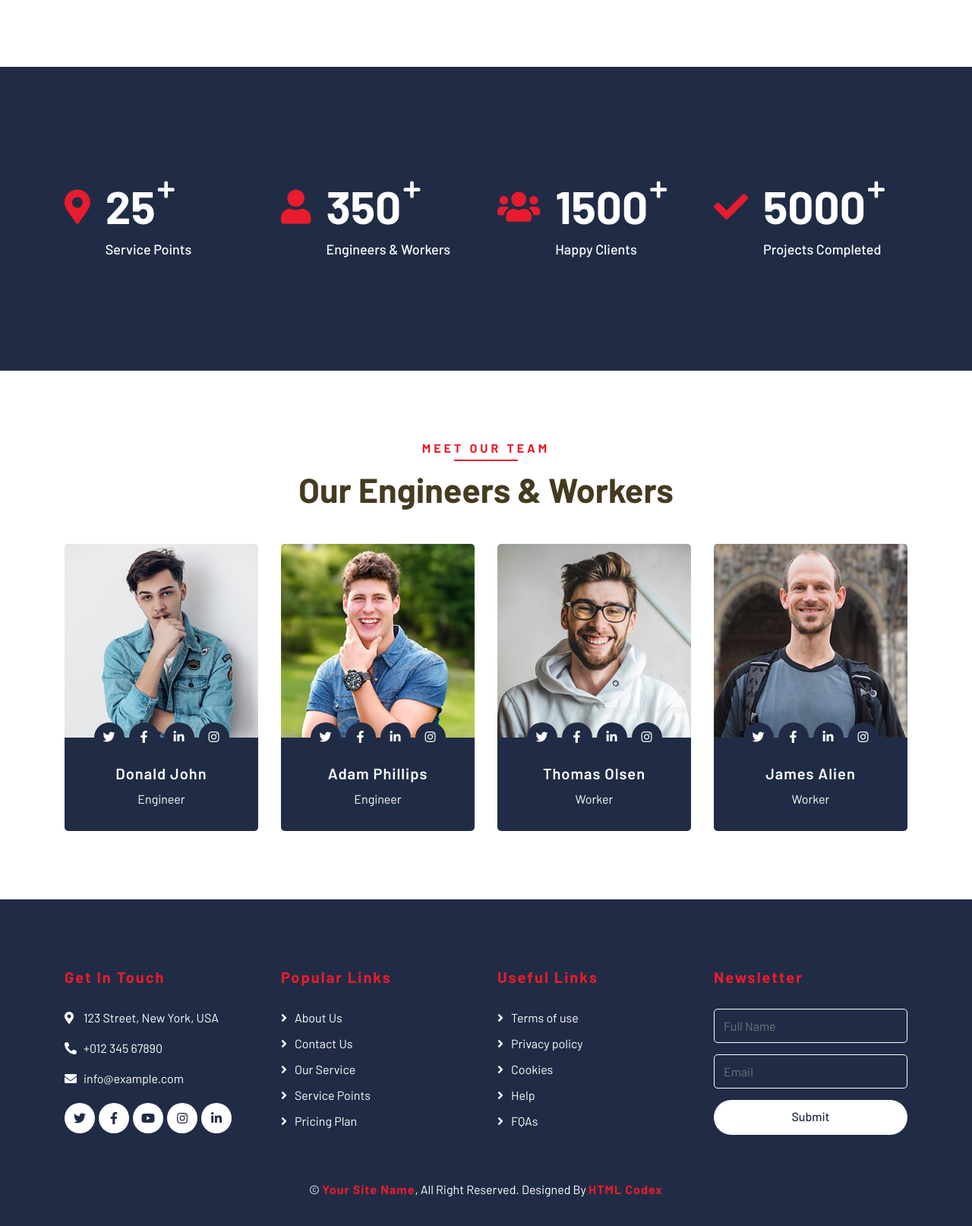
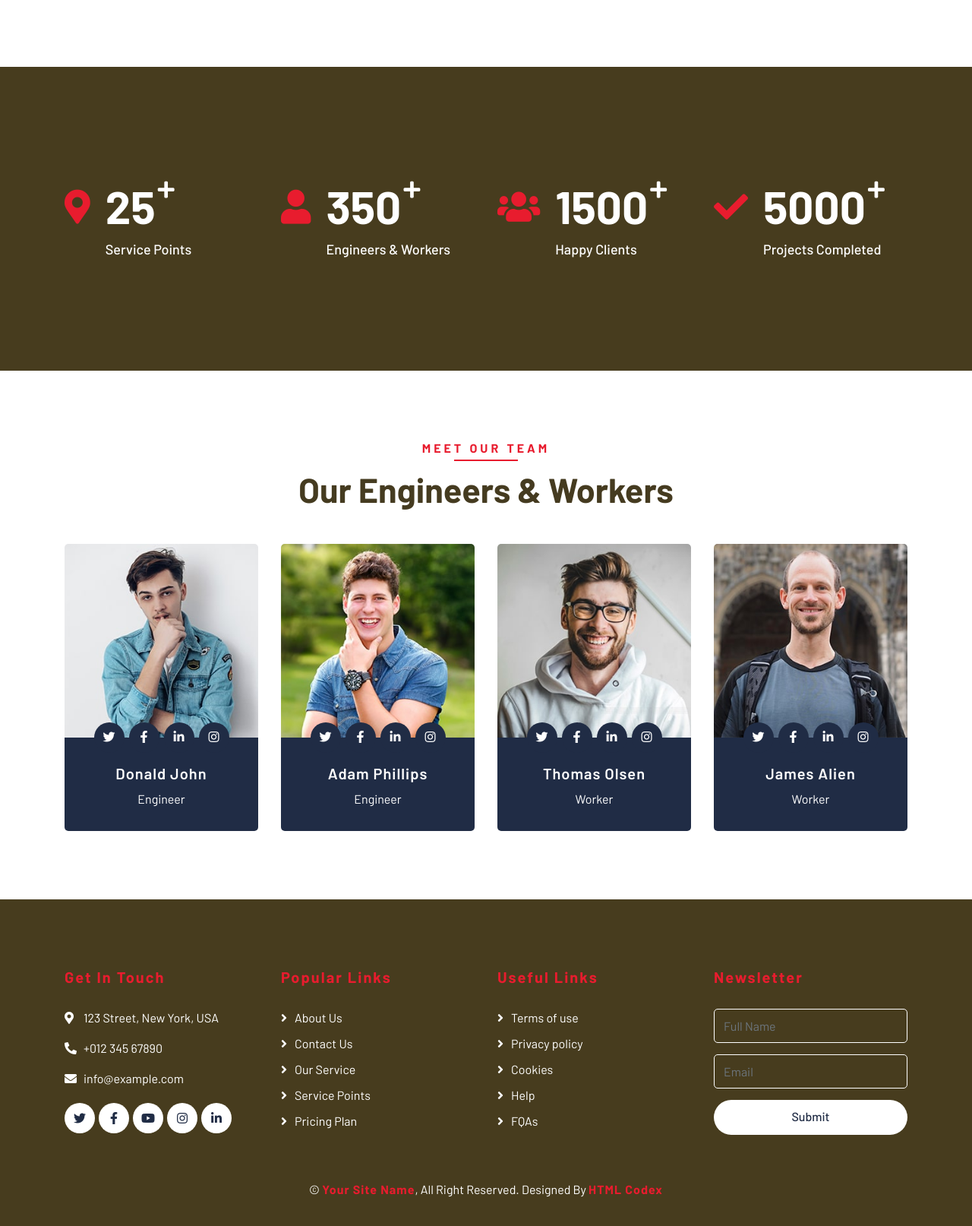
Before and after one commit to GRUPO-I7A/Biker_Foxy-Axel_Calvo, a plain HTML site: page about.html in a window 1280 px wide. Shown: the part 1292-2906 px from the top of the page at 76% size. Drawn offline with nearby package versions, Linux system fonts and the light colour scheme.

Commit message:
cambio de colores

```diff
--- a/css/style.css
+++ b/css/style.css
@@ -765,7 +765,7 @@ a:focus {
     margin: 45px 0;
     display: flex;
     align-items: center;
-    background: #202C45;
+    background: #473c1e;
 }
 
 .facts .facts-item {
@@ -1934,7 +1934,7 @@ a:focus {
     position: relative;
     margin-top: 45px;
     padding-top: 90px;
-    background: #202C45;
+    background: #473c1e;
 }
 
 .footer .footer-contact,
```
